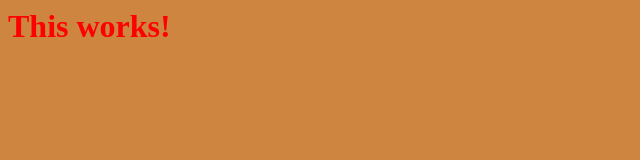
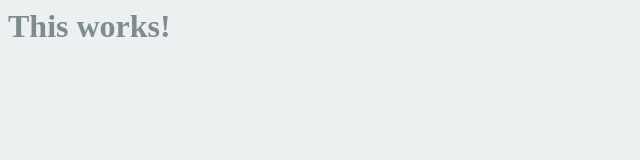
Before and after one commit to youjinlee-code/make-momontum, a plain HTML site: page notes/index.html in a window 1280 px wide. Both pictures are taken after a click on the element "This works!". Shown: the whole page, without its empty margins (0-640 px from the left). Drawn offline with Linux system fonts and the light colour scheme.

Commit message:
update practices

```diff
--- a/notes/index.css
+++ b/notes/index.css
@@ -1,7 +1,12 @@
-body{
-    background-color: peru;
+body {
+    background-color: #ecf0f1;
 }
 
-h1 { color:white;}
+h1 {
+    color: #34495e;
+    transition: color .5s ease-in-out;
+}
 
-#title{}
+.clicked{
+    color: #7f8c8d;
+}
--- a/notes/index.js
+++ b/notes/index.js
@@ -1,8 +1,13 @@
-const title = document.getElementById("title");
-title.style.color = "blue";
-console.log(title)
+const title = document.querySelector("#title");
 
-function handleClick(event){
-    title.style.color = "red";
+const CLICKED_CLASS = "clicked";
+
+function handleClick(){
+    title.classList.toggle(CLICKED_CLASS);
 }
-title.addEventListener("click", handleClick);
+
+function init(){
+    title.addEventListener("click", handleClick);
+}
+
+init();
```
